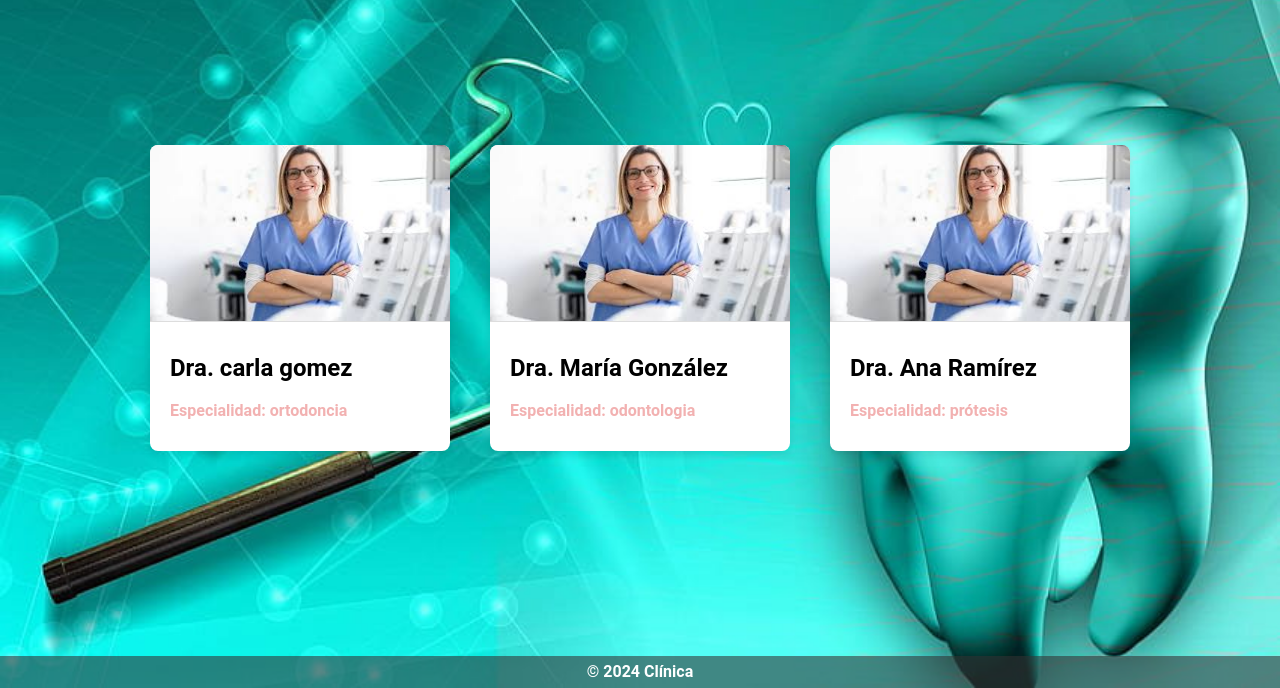
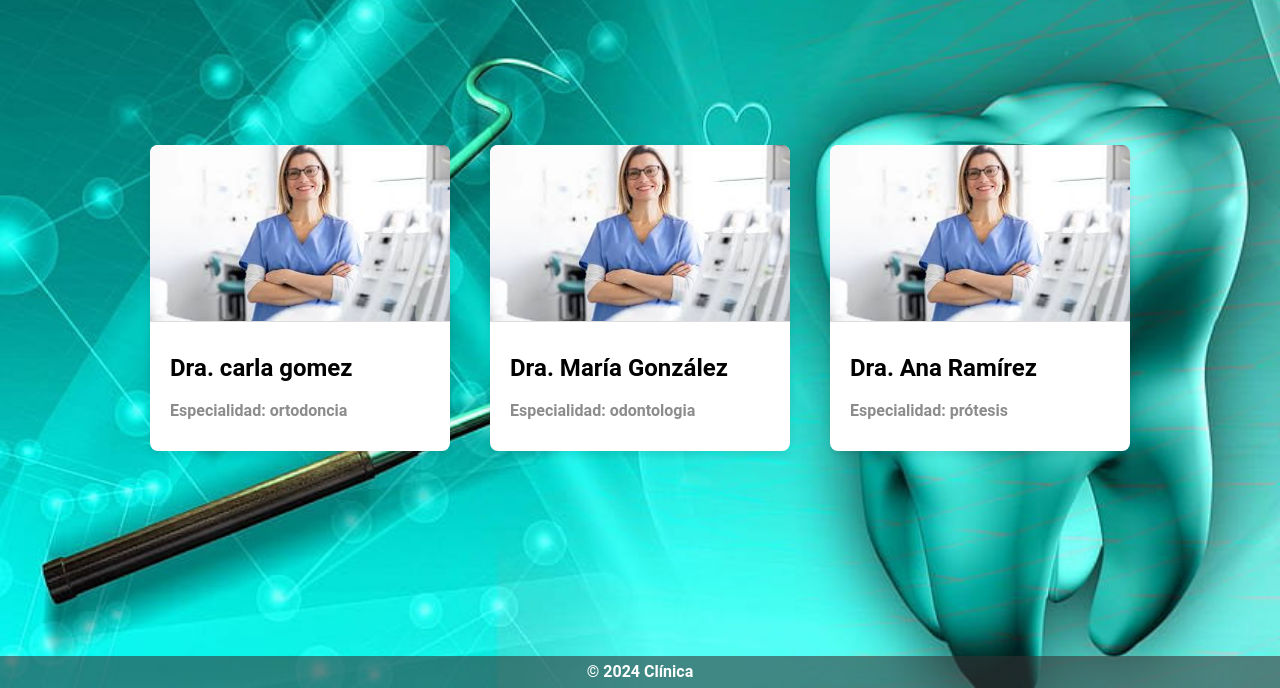
Before and after one commit to maxi790/odonto, a plain HTML site: page doctores.html in a window 1280 px wide. Shown: the part 112-800 px from the top of the page. Drawn offline with Linux system fonts and the light colour scheme.

Commit message:
cambio card

```diff
--- a/css/doctores.css
+++ b/css/doctores.css
@@ -47,7 +47,7 @@
 
   .card-specialty {
     font-size: 1rem;
-    color: #ed9191b4;
+    color: #33333390;
     margin-bottom: 8px;
   }
 
```
